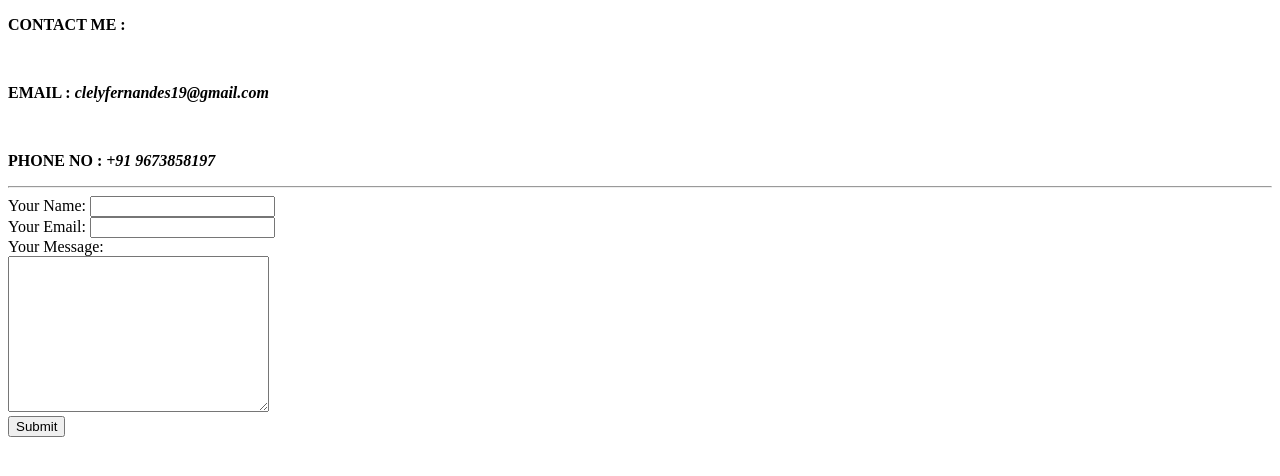
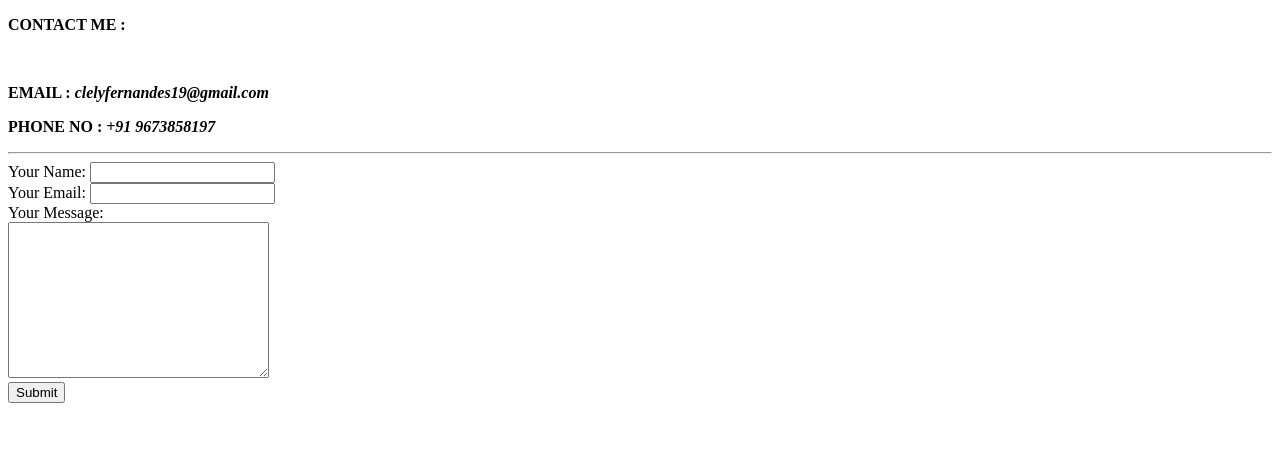
Before and after one commit to clely19/cv, a plain HTML site: page contacts.html in a window 1280 px wide. Drawn offline with Linux system fonts and the light colour scheme.

Commit message:
Update contacts.html

```diff
--- a/contacts.html
+++ b/contacts.html
@@ -6,7 +6,7 @@
   </head>
   <body>
     <p><strong>CONTACT ME :</strong></p><br>
-      <p><strong>EMAIL    :  <i>clelyfernandes19@gmail.com</i></strong></p><br>
+      <p><strong>EMAIL    :  <i>clelyfernandes19@gmail.com</i></strong></p>
       <p><strong>PHONE NO :  <i>+91 9673858197</i></strong></p>
       <hr>
     <form class="" action="mailto:clelyfernandes19@gmail.com" method="post" enctype="text/plain">
```
